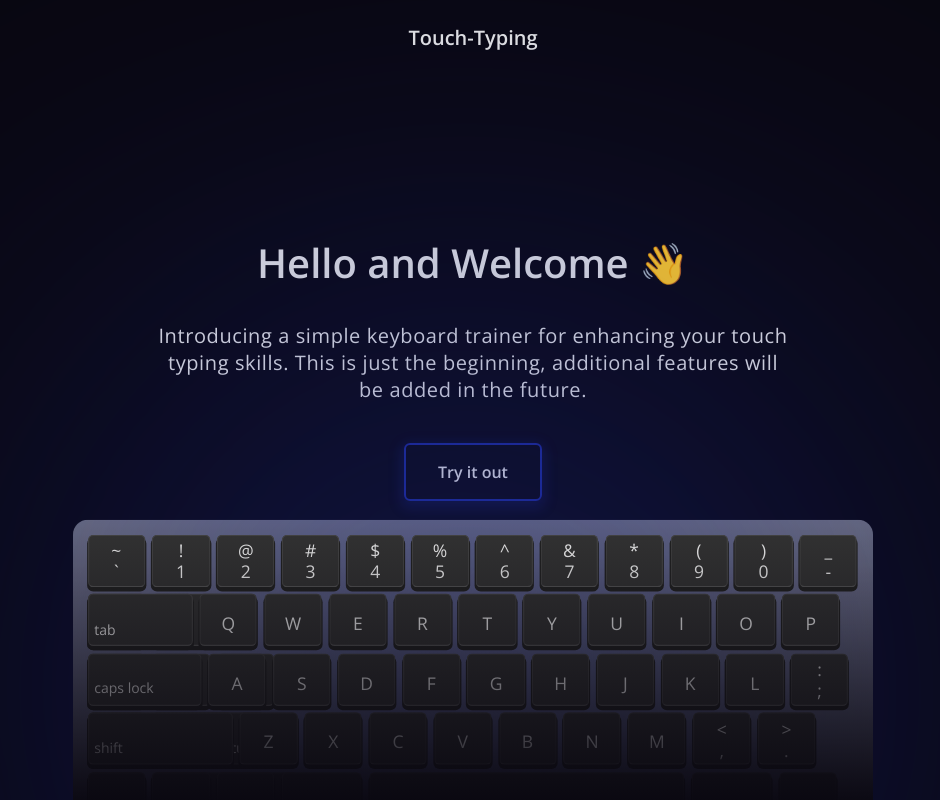
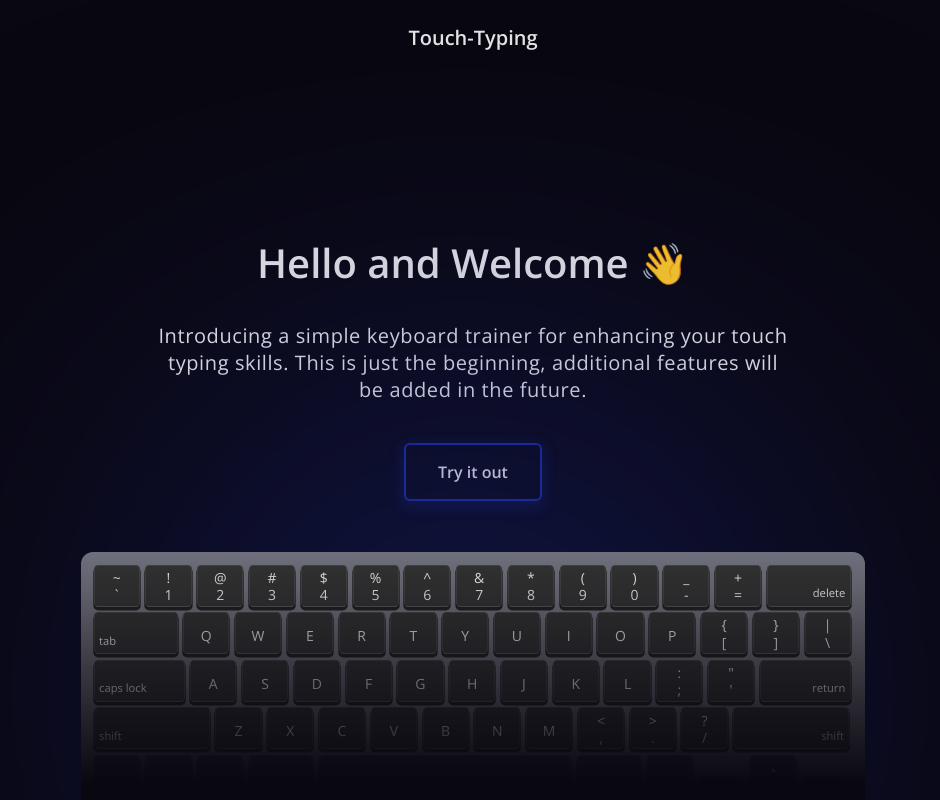
Before and after one commit to paragkatoch/TouchTyping, a Next.js app: page / in a window 1280 px wide. Shown: the whole page, without its empty margins (167-1107 px from the left). Built offline with nearby package versions, Linux system fonts and the light colour scheme.

Commit message:
added animation to homepage'

```diff
--- a/src/components/Keyboard/style.module.scss
+++ b/src/components/Keyboard/style.module.scss
@@ -8,8 +8,8 @@
 	flex-direction: column;
 	width: fit-content;
 
-	padding: 6px;
-	padding-bottom: 10px;
+	padding: 0.5em;
+	padding-bottom: 0.6em;
 
 	background: linear-gradient(
 			180deg,
@@ -19,6 +19,8 @@
 		#626166;
 	box-shadow: 0px 2px 0px #191a1f;
 	border-radius: 12px;
+
+	width: 784px;
 }
 
 .blueish {
--- a/src/pages/index.tsx
+++ b/src/pages/index.tsx
@@ -13,7 +13,9 @@ export default function Home() {
 
 			<main className={styles.content_container}>
 				<section className={styles.reading_content}>
-					<h1 className={styles.heading}>Hello and Welcome 👋</h1>
+					<h1 className={styles.heading}>
+						Hello and Welcome <span>👋</span>
+					</h1>
 
 					<p className={styles.desc}>
 						Introducing a simple keyboard trainer for enhancing your touch
--- a/src/styles/Home.module.scss
+++ b/src/styles/Home.module.scss
@@ -33,6 +33,13 @@
 			.heading {
 				font-size: 40px;
 				font-weight: 600;
+
+				span {
+					display: inline-block;
+					width: fit-content;
+					animation: wiggle 0.3s 1s 2 forwards ease;
+					transform-origin: bottom right;
+				}
 			}
 
 			.desc {
@@ -74,9 +81,18 @@
 			position: absolute;
 			bottom: 0;
 			left: 50%;
-			transform: translateX(-50%) translateY(10px) scale(1.25);
+			transform: translateX(-50%) translateY(10px);
 			z-index: 2;
 
+			.keyboard_container {
+				// transform: rotateX(90deg);
+				transform: perspective(1000px) rotateX(90deg) translateY(100px);
+				animation: perspective_animation 1s 1s forwards ease-in-out;
+
+				transform-origin: bottom center;
+
+				-webkit-transform-style: preserve-3d;
+				transform-style: preserve-3d;
 				.blur {
 					position: absolute;
 					display: block;
@@ -91,14 +107,59 @@
 
 					z-index: 3;
 				}
+			}
 
 			.blob {
 				position: absolute;
 				bottom: 0;
 				left: 50%;
-				transform: translateX(-50%) translateY(56px);
+				transform: translateX(-50%) translateY(56px) scale(1.5);
+				animation: spark 3s forwards ease-in-out;
 				filter: blur(200px);
 			}
 		}
 	}
 }
+
+@keyframes wiggle {
+	0% {
+		transform: rotateZ(0deg);
+	}
+
+	50% {
+		transform: rotateZ(-30deg);
+	}
+
+	100% {
+		transform: rotateZ(0deg);
+	}
+}
+
+@keyframes spark {
+	0% {
+		transform: scale(1) translateX(-50%) translateY(56px);
+		filter: blur(200px);
+		left: 50%;
+	}
+
+	50% {
+		transform: scale(2) translateX(-50%) translateY(56px);
+		filter: blur(100px);
+	}
+
+	100% {
+		filter: blur(200px);
+
+		transform: scale(1) translateX(-50%) translateY(56px);
+	}
+}
+
+@keyframes perspective_animation {
+	0% {
+		transform: perspective(1000px) rotateX(90deg) translateY(100px);
+	}
+
+	100% {
+		transform: perspective(1000px) rotateX(0deg);
+	}
+}
```
Lines whose indentation alone changed are shown as unchanged.
